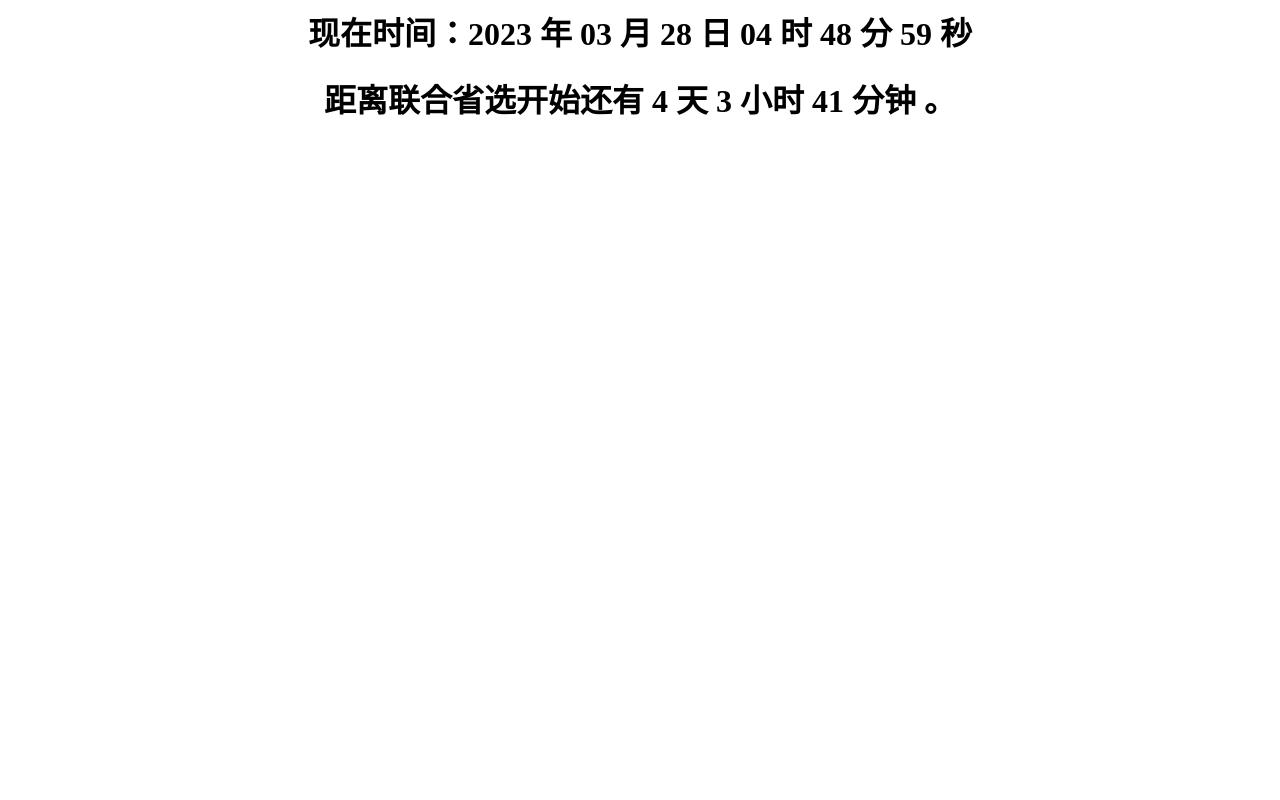
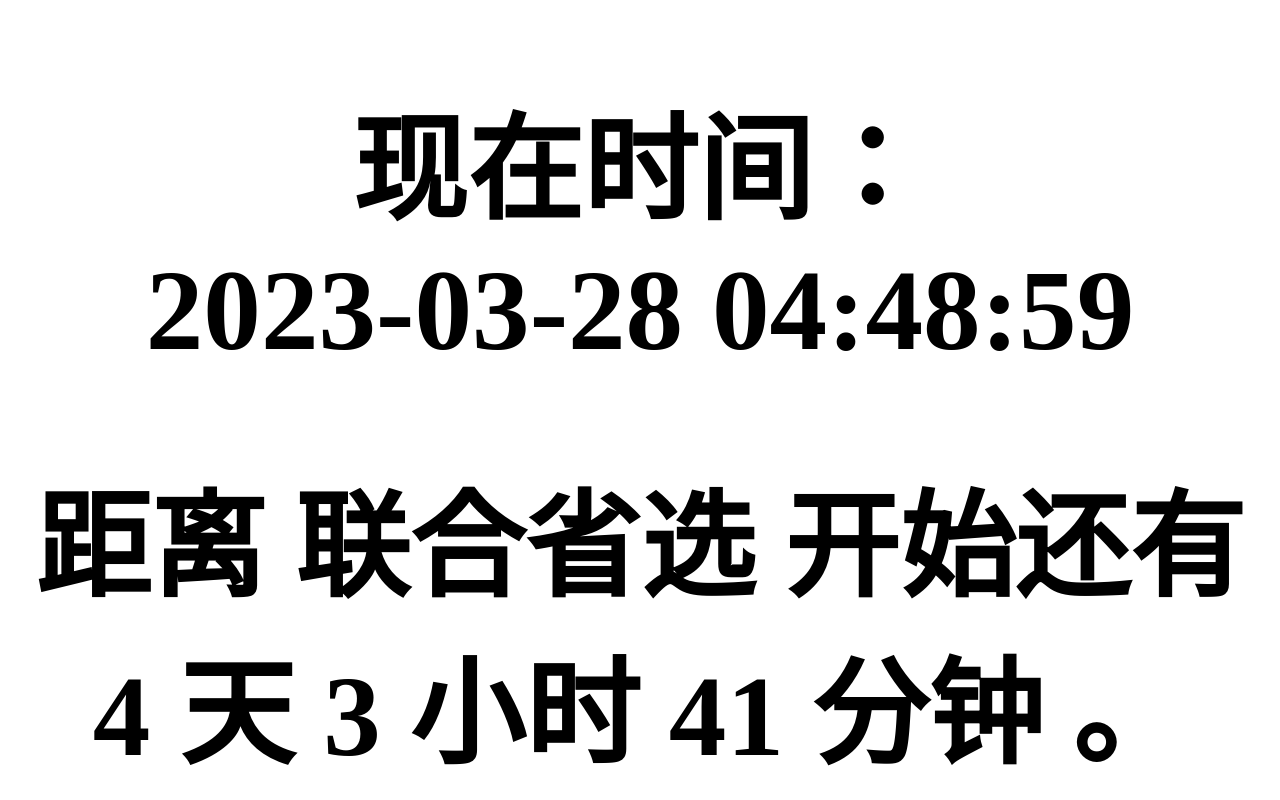
Before and after one commit to psz2007/countdown, a plain HTML site: page index.html in a window 1280 px wide. Drawn offline with Linux system fonts and the light colour scheme.

Commit message:
everything will be ok

```diff
--- a/index.html
+++ b/index.html
@@ -5,8 +5,10 @@
 	</title>
 </head>
 <body>
-	<h1 id='tm' style="text-align: center"></h1>
-	<h1 id='rem' style="text-align: center"></h1>
+	<div style="font-size: 3.6em; position: fixed; top: 0; bottom: 0; left: 0; right: 0;">
+		<h1 id='tm' style="text-align: center"></h1>
+		<h1 id='rem' style="text-align: center"></h1>
+	</div>
 	<script>
 		function dateToString(t) {
 			Date.prototype.format = function (fmt) {
@@ -27,10 +29,10 @@
 						fmt = fmt.replace(RegExp.$1, (RegExp.$1.length == 1) ? (o[k]) : (("00" + o[k]).substr(("" + o[k]).length)));
 					}
 				}
-				return fmt
+				return fmt;
 			}
-			let cur = new Date(t).format("yyyy 年 MM 月 dd 日 hh 时 mm 分 ss 秒")
-			return cur.toString()
+			let cur = new Date(t).format("yyyy-MM-dd hh:mm:ss");
+			return cur.toString();
 		}
 		function timeToString(t) {
 			Date.prototype.format = function (fmt) {
@@ -47,15 +49,49 @@
 						fmt = fmt.replace(RegExp.$1, o[k]);
 					}
 				}
-				return fmt
+				return fmt;
 			}
-			let cur = new Date(t).format("y M d h m s")
-			return cur.toString()
+			let cur = new Date(t).format("y M d h m s");
+			return cur.toString();
 		}
-		function updateTime(){
-			let cur = new Date();
-			document.getElementById("tm").innerHTML = "现在时间：" + dateToString(cur);
-			document.getElementById("rem").innerHTML = "距离联合省选开始还有" + timeToString(Number(new Date("2023-4-1 8:30")) - Number(cur)) + "。";
+		const contestName = "联合省选", daysCount = 2;
+		const daysTime = [
+			[
+				'2023-4-1 8:30:00',
+				'2023-4-1 13:30:00'
+			],[
+				'2023-4-2 8:30:00',
+				'2023-4-2 13:30:00'
+			]
+		];
+		function timeToNumber(t) {
+			return Number(new Date(t));
+		}
+		function updateTime() {
+			let cur = Number(new Date()), rem = "";
+			document.getElementById("tm").innerHTML = "现在时间：<br/>" + dateToString(cur);
+			try {
+				if (cur <= timeToNumber(daysTime[0][0])) {
+					rem = "距离 " + contestName + " 开始还有<br/>" + timeToString(timeToNumber(daysTime[0][0]) - cur) + "。";
+				}
+				if (cur > timeToNumber(daysTime[daysCount - 1][0])) {
+					throw "Contest ended.";
+				}
+				for (let i = 0; i < daysCount; i++) {
+					if (cur > timeToNumber(daysTime[i][0]) && cur <= timeToNumber(daysTime[i][1])) {
+						rem = "距离 " + contestName + " Day " + (i + 1) + " 结束还有<br/>" + timeToString(timeToNumber(daysTime[i][1]) - cur) + "。";
+					}
+				}
+				for (let i = 1; i < daysCount; i++) {
+					if (cur > timeToNumber(daysTime[i - 1][1]) && cur <= timeToNumber(daysTime[i][0])) {
+						rem = "距离 " + contestName + " Day " + (i + 1) + " 开始还有<br/>" + timeToString(timeToNumber(daysTime[i][0]) - cur) + "。";
+					}
+				}
+			} catch(e) {
+				console.log(e);
+				rem = "目前无法进行任何操作。";
+			}
+			document.getElementById("rem").innerHTML = rem;
 		}
 		setInterval(updateTime, 233);
 	</script>
```
